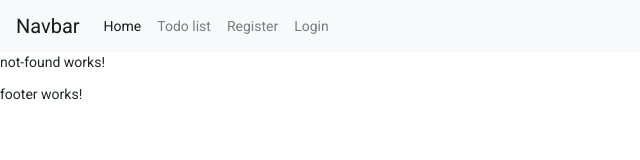
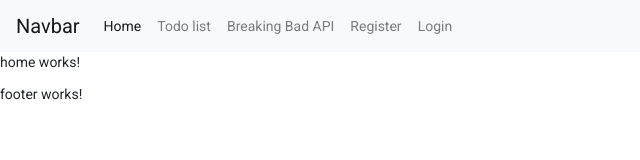
Before and after one commit to ArnasDickus/angular-laravel-awesome-fe, an Angular app: page /breaking-bad-api in a window 1280 px wide. Shown: the top 160 px of the page, without its empty margins (0-640 px from the left). Built offline with nearby package versions, Linux system fonts and the light colour scheme.

Commit message:
fix: boilerplate built

```diff
--- a/src/app/app-routing.module.ts
+++ b/src/app/app-routing.module.ts
@@ -12,6 +12,10 @@ const routes: Routes = [
     loadChildren: () => import('./features/todo/todo.module').then(m => m.TodoModule)
   },
   {
+    path: AllRoutes.BREAKINGBADAPI,
+    loadChildren: () => import('./features/breaking-bad-api/breaking-bad-api.module').then(m => m.BreakingBadApiModule)
+  },
+  {
     path: '**',
     loadChildren: () => import('./features/not-found/not-found.module').then(m => m.NotFoundModule)
   }
--- a/src/app/app.module.ts
+++ b/src/app/app.module.ts
@@ -5,8 +5,8 @@ import { HttpClientModule } from '@angular/common/http';
 import { AppRoutingModule } from './app-routing.module';
 import { AppComponent } from './app.component';
 import { BrowserAnimationsModule } from '@angular/platform-browser/animations';
-import { HeaderComponent } from './core/components/header/header.component';
-import { FooterComponent } from './core/components/footer/footer.component';
+import { HeaderComponent } from '@core/components/header/header.component';
+import { FooterComponent } from '@core/components/footer/footer.component';
 
 @NgModule({
   declarations: [
--- a/src/app/core/components/header/header.component.html
+++ b/src/app/core/components/header/header.component.html
@@ -13,6 +13,9 @@
         <a class="nav-link" [routerLink]="todoRoute">Todo list</a>
       </li>
       <li class="nav-item">
+        <a class="nav-link" [routerLink]="breakingBadAPI">Breaking Bad API</a>
+      </li>
+      <li class="nav-item">
         <a class="nav-link" [routerLink]="registerRoute">Register</a>
       </li>
       <li class="nav-item">
--- a/src/app/core/components/header/header.component.ts
+++ b/src/app/core/components/header/header.component.ts
@@ -8,6 +8,7 @@ import { AllRoutes } from '../../enums/allroutes.enum';
 })
 export class HeaderComponent implements OnInit {
   public todoRoute = AllRoutes.TODO;
+  public breakingBadAPI = AllRoutes.BREAKINGBADAPI;
   public registerRoute = `${AllRoutes.AUTH}/${AllRoutes.REGISTER}`;
   public loginRoute = `${AllRoutes.AUTH}/${AllRoutes.LOGIN}`;
 
--- a/src/app/core/enums/allroutes.enum.ts
+++ b/src/app/core/enums/allroutes.enum.ts
@@ -4,5 +4,6 @@ export enum AllRoutes {
   FORGOTPASSWORD = 'forgot-password',
   LOGIN = 'login',
   ADMIN = 'admin',
-  AUTH = 'auth'
+  AUTH = 'auth',
+  BREAKINGBADAPI = 'breaking-bad-api'
 }
--- /dev/null
+++ b/src/app/features/breaking-bad-api/pages/home/home.component.html
@@ -0,0 +1 @@
+<p>home works!</p>
--- /dev/null
+++ b/src/app/features/breaking-bad-api/pages/home/home.component.ts
@@ -0,0 +1,15 @@
+import { Component, OnInit } from '@angular/core';
+
+@Component({
+  selector: 'app-home',
+  templateUrl: './home.component.html',
+  styleUrls: ['./home.component.scss']
+})
+export class HomeComponent implements OnInit {
+
+  constructor() { }
+
+  ngOnInit(): void {
+  }
+
+}
```
Also changed, not shown: src/app/features/breaking-bad-api/breaking-bad-api-routing.module.ts (added, +18 -0 lines), src/app/features/breaking-bad-api/breaking-bad-api.module.ts (added, +16 -0 lines), src/app/features/breaking-bad-api/pages/home/home.component.scss (added), 1 other file (tests, documents, lock files or other folders).
